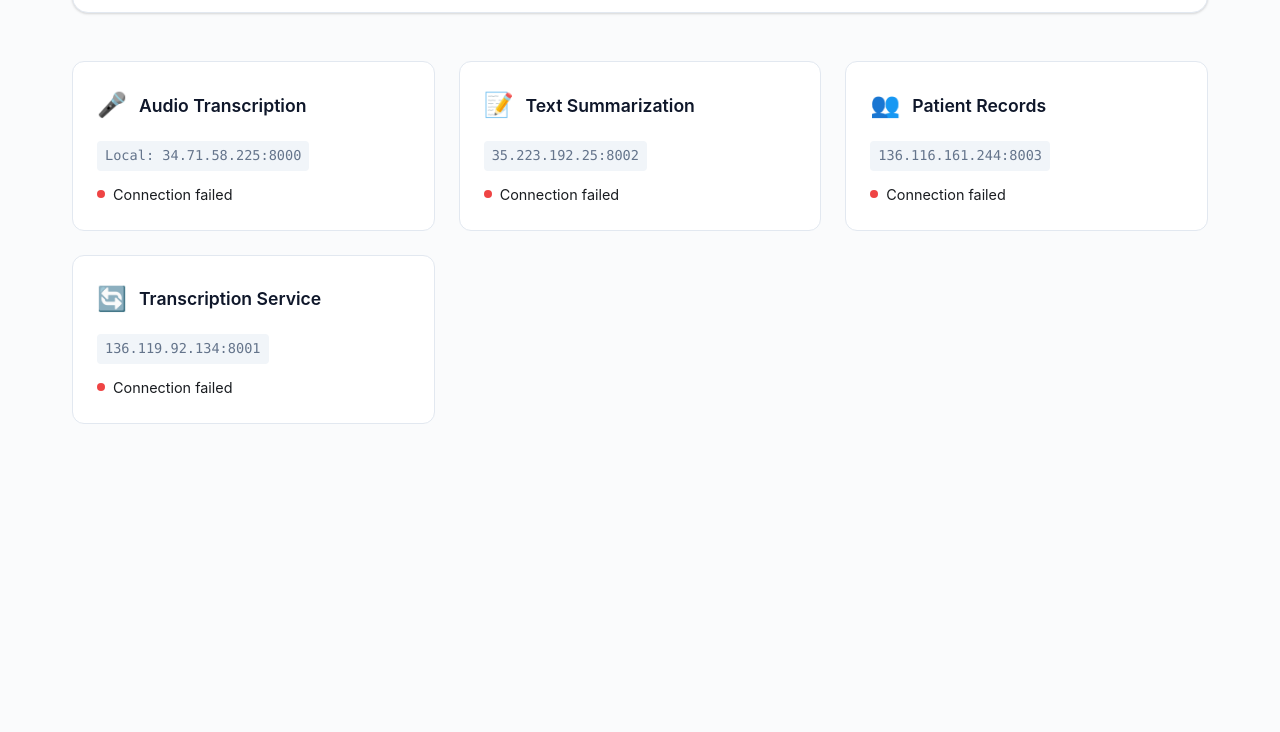
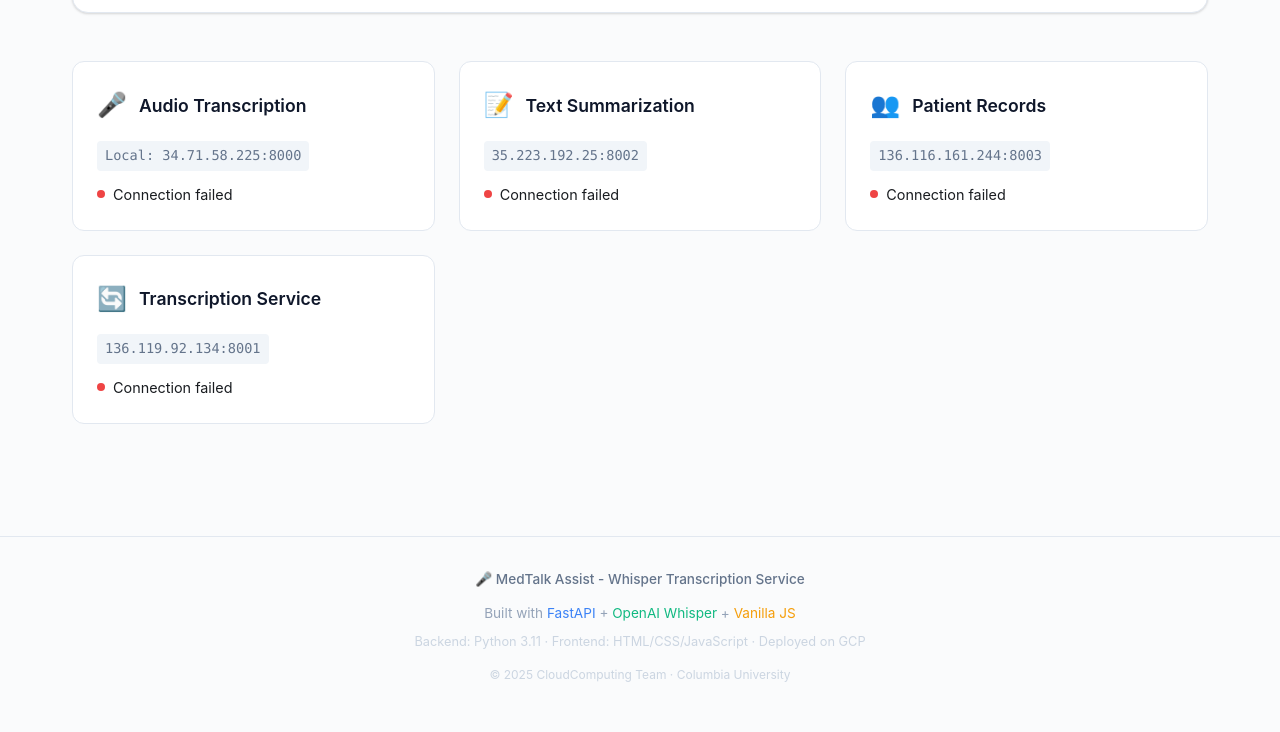
Before and after one commit to Snowtype/CloudComputing_Medtalk_Web, a plain HTML site: page deployed-version/index.html in a window 1280 px wide. Shown: the part 1130-1862 px from the top of the page. Before the commit the page ends 1586 px from the top, so only its background shows below. Drawn offline with Linux system fonts and the light colour scheme; no server answers.

Commit message:
feat: Add footer with tech stack and credits
- 페이지 하단에 기술 스택 표시 추가
- FastAPI, OpenAI Whisper, Vanilla JS 명시
- Backend/Frontend/Deployment 정보
- 저작권 및 팀 정보 표시
- 깔끔한 스타일로 정보 전달

```diff
--- a/deployed-version/index.html
+++ b/deployed-version/index.html
@@ -445,6 +445,31 @@
         </div>
     </div>
 
+    <footer style="
+        margin-top: 5rem;
+        padding: 2rem 0 3rem;
+        text-align: center;
+        border-top: 1px solid #e2e8f0;
+        color: #94a3b8;
+        font-size: 0.85rem;
+    ">
+        <div style="margin-bottom: 0.75rem; font-weight: 500; color: #64748b;">
+            🎤 MedTalk Assist - Whisper Transcription Service
+        </div>
+        <div style="margin-bottom: 0.5rem;">
+            Built with
+            <span style="color: #3b82f6;">FastAPI</span> +
+            <span style="color: #10b981;">OpenAI Whisper</span> +
+            <span style="color: #f59e0b;">Vanilla JS</span>
+        </div>
+        <div style="font-size: 0.8rem; color: #cbd5e1;">
+            Backend: Python 3.11 · Frontend: HTML/CSS/JavaScript · Deployed on GCP
+        </div>
+        <div style="margin-top: 0.75rem; font-size: 0.75rem; color: #cbd5e1;">
+            © 2025 CloudComputing Team · Columbia University
+        </div>
+    </footer>
+
     <script>
         let selectedFile = null;
 
```
